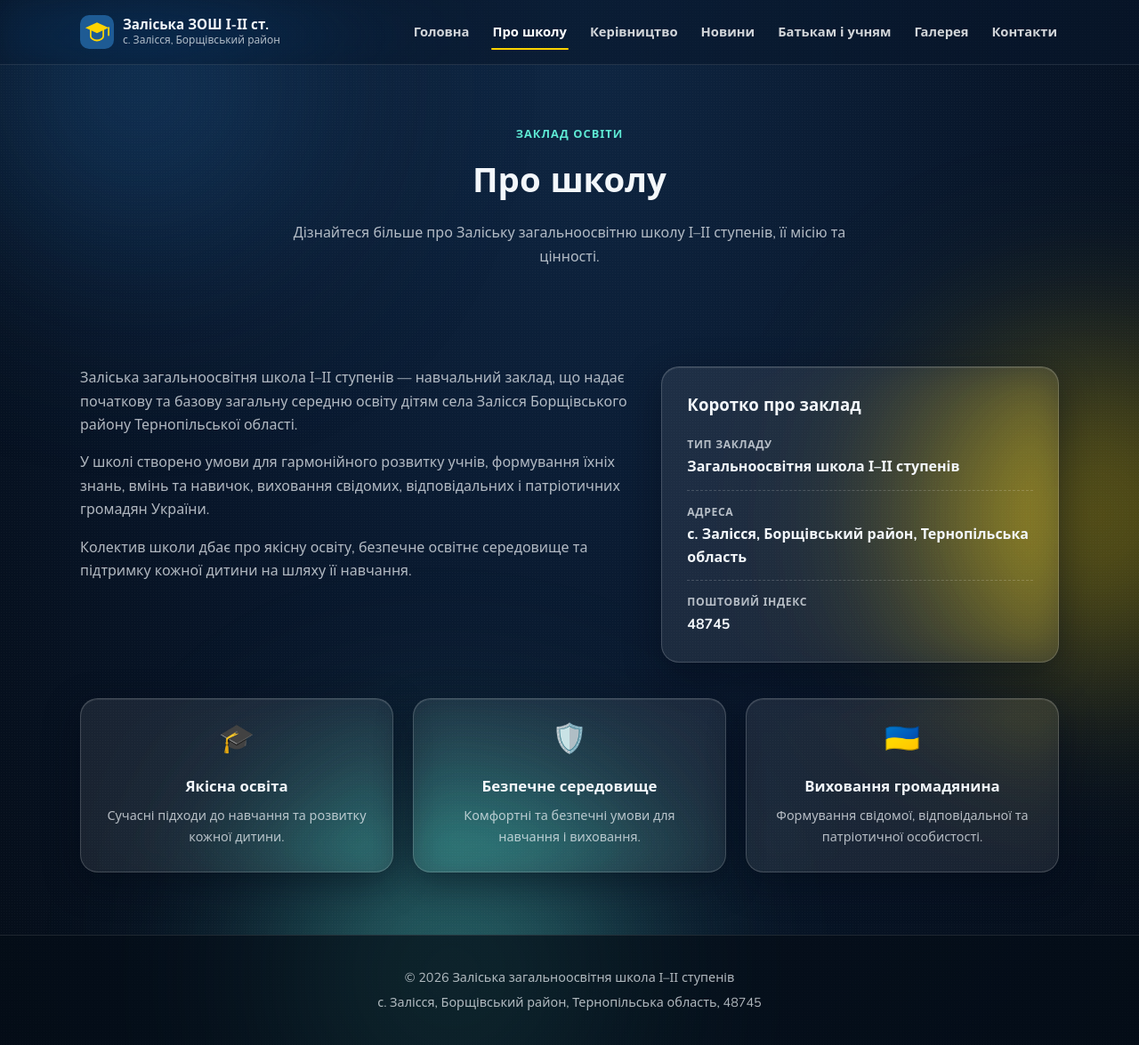
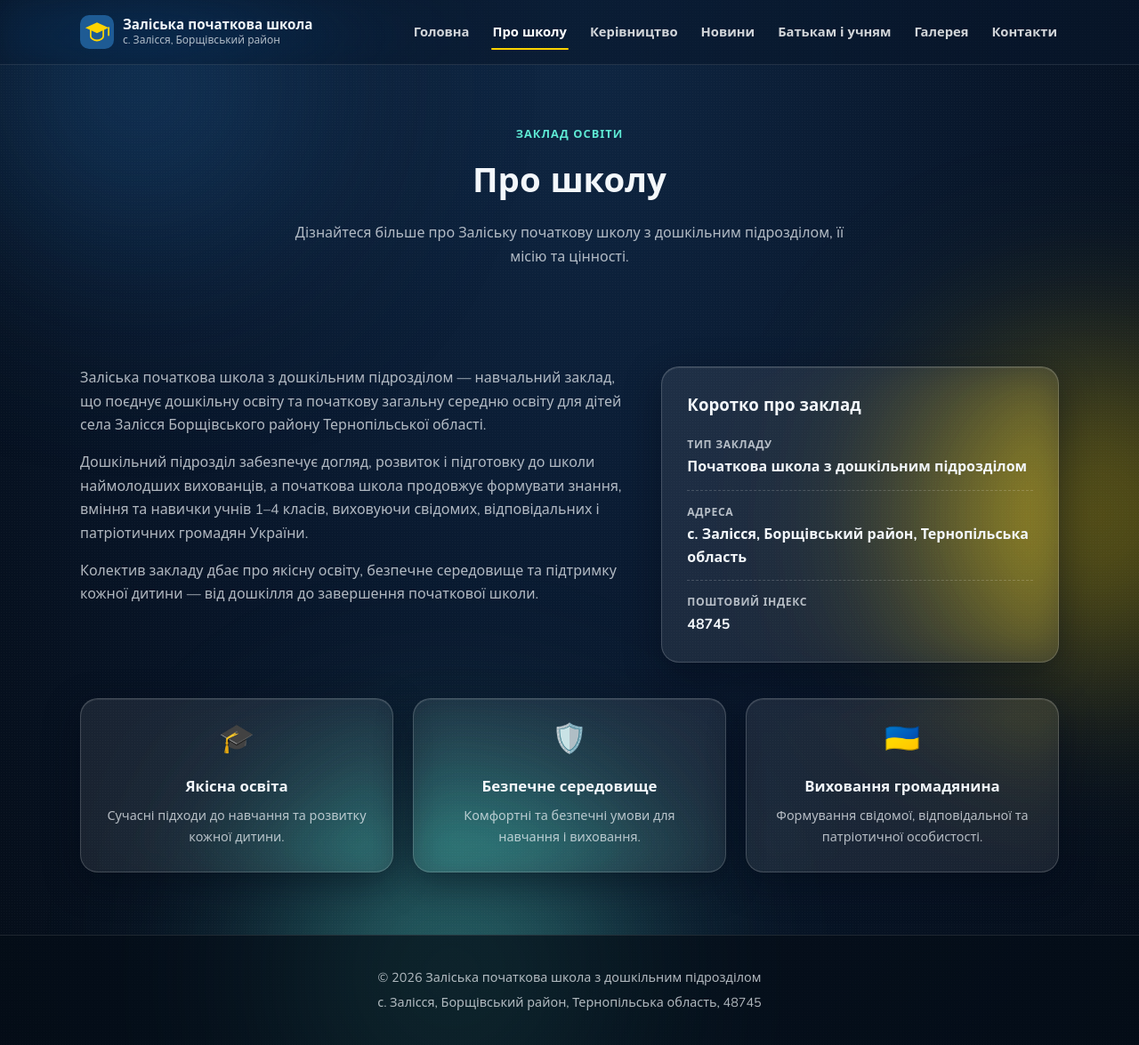
Before and after one commit to makson221/sait-dla-skoli, a web app: page /pro-shkolu.html in a window 1280 px wide. Shown: the whole page at 89% size. Run offline with its HTML, style and script files only (its server is not run), Linux system fonts and the light colour scheme; data that the repository does not hold is empty.

Commit message:
Rename institution to Zaliska primary school with preschool unit
Replace all references to "Заліська загальноосвітня школа І-ІІ
ступенів" with the correct name, "Заліська початкова школа з
дошкільним підрозділом", across every page's title, meta
description, header brand, hero, and footer.

Rewrite the About page copy to describe preschool + primary
education (grades 1-4) instead of grades I-II general secondary
education. Update the Parents & Students page with a preschool
enrollment card and preschool-aware wording for schedule/food
sections. Add a preschool category to the Gallery, and rebalance
the parents/gallery grids to 3 columns for the extra items.

Co-Authored-By: Claude Sonnet 5 <noreply@anthropic.com>
Claude-Session: https://claude.ai/code/session_014NMZSVdMsr2gQQeB54UWfe

```diff
--- a/css/style.css
+++ b/css/style.css
@@ -668,7 +668,7 @@ a { color: inherit; }
 /* ---------- Parents & students ---------- */
 .parents-grid {
   display: grid;
-  grid-template-columns: repeat(4, 1fr);
+  grid-template-columns: repeat(3, 1fr);
   gap: 20px;
 }
 
@@ -691,7 +691,7 @@ a { color: inherit; }
 /* ---------- Gallery ---------- */
 .gallery-grid {
   display: grid;
-  grid-template-columns: repeat(4, 1fr);
+  grid-template-columns: repeat(3, 1fr);
   gap: 20px;
 }
 
--- a/pro-shkolu.html
+++ b/pro-shkolu.html
@@ -3,8 +3,8 @@
 <head>
 <meta charset="UTF-8">
 <meta name="viewport" content="width=device-width, initial-scale=1.0">
-<title>Про школу — Заліська ЗОШ І-ІІ ступенів</title>
-<meta name="description" content="Про Заліську загальноосвітню школу І-ІІ ступенів: місія, цінності та коротка інформація про заклад.">
+<title>Про школу — Заліська початкова школа з дошкільним підрозділом</title>
+<meta name="description" content="Про Заліську початкову школу з дошкільним підрозділом: місія, цінності та коротка інформація про заклад.">
 <link rel="icon" type="image/svg+xml" href="assets/favicon.svg">
 <link rel="preconnect" href="https://fonts.googleapis.com">
 <link rel="preconnect" href="https://fonts.gstatic.com" crossorigin>
@@ -25,7 +25,7 @@
     <a class="brand" href="index.html">
       <img src="assets/favicon.svg" alt="" class="brand-logo">
       <span class="brand-text">
-        <strong>Заліська ЗОШ І-ІІ ст.</strong>
+        <strong>Заліська початкова школа</strong>
         <small>с. Залісся, Борщівський район</small>
       </span>
     </a>
@@ -52,7 +52,7 @@
     <div class="container">
       <span class="eyebrow">Заклад освіти</span>
       <h1>Про школу</h1>
-      <p>Дізнайтеся більше про Заліську загальноосвітню школу І–ІІ ступенів, її місію та цінності.</p>
+      <p>Дізнайтеся більше про Заліську початкову школу з дошкільним підрозділом, її місію та цінності.</p>
     </div>
   </section>
 
@@ -61,24 +61,25 @@
       <div class="about-grid">
         <div class="about-text reveal" style="--i:0">
           <p>
-            Заліська загальноосвітня школа І–ІІ ступенів — навчальний заклад, що надає
-            початкову та базову загальну середню освіту дітям села Залісся
+            Заліська початкова школа з дошкільним підрозділом — навчальний заклад, що поєднує
+            дошкільну освіту та початкову загальну середню освіту для дітей села Залісся
             Борщівського району Тернопільської області.
           </p>
           <p>
-            У школі створено умови для гармонійного розвитку учнів, формування
-            їхніх знань, вмінь та навичок, виховання свідомих, відповідальних
-            і патріотичних громадян України.
+            Дошкільний підрозділ забезпечує догляд, розвиток і підготовку до школи
+            наймолодших вихованців, а початкова школа продовжує формувати
+            знання, вміння та навички учнів 1–4 класів, виховуючи свідомих,
+            відповідальних і патріотичних громадян України.
           </p>
           <p>
-            Колектив школи дбає про якісну освіту, безпечне освітнє середовище
-            та підтримку кожної дитини на шляху її навчання.
+            Колектив закладу дбає про якісну освіту, безпечне середовище
+            та підтримку кожної дитини — від дошкілля до завершення початкової школи.
           </p>
         </div>
         <div class="about-card glass reveal" style="--i:1">
           <h3>Коротко про заклад</h3>
           <ul class="info-list">
-            <li><span>Тип закладу</span>Загальноосвітня школа І–ІІ ступенів</li>
+            <li><span>Тип закладу</span>Початкова школа з дошкільним підрозділом</li>
             <li><span>Адреса</span>с. Залісся, Борщівський район, Тернопільська область</li>
             <li><span>Поштовий індекс</span>48745</li>
           </ul>
@@ -109,7 +110,7 @@
 
 <footer class="site-footer">
   <div class="container footer-inner">
-    <p>© <span id="year"></span> Заліська загальноосвітня школа І–ІІ ступенів</p>
+    <p>© <span id="year"></span> Заліська початкова школа з дошкільним підрозділом</p>
     <p>с. Залісся, Борщівський район, Тернопільська область, 48745</p>
   </div>
 </footer>
```
Also changed, not shown: batky-uchni.html (+16 -12 lines), galereya.html (+9 -8 lines), index.html (+6 -6 lines), kerivnytstvo.html (+4 -4 lines), kontakty.html (+5 -5 lines), novyny.html (+4 -4 lines).
